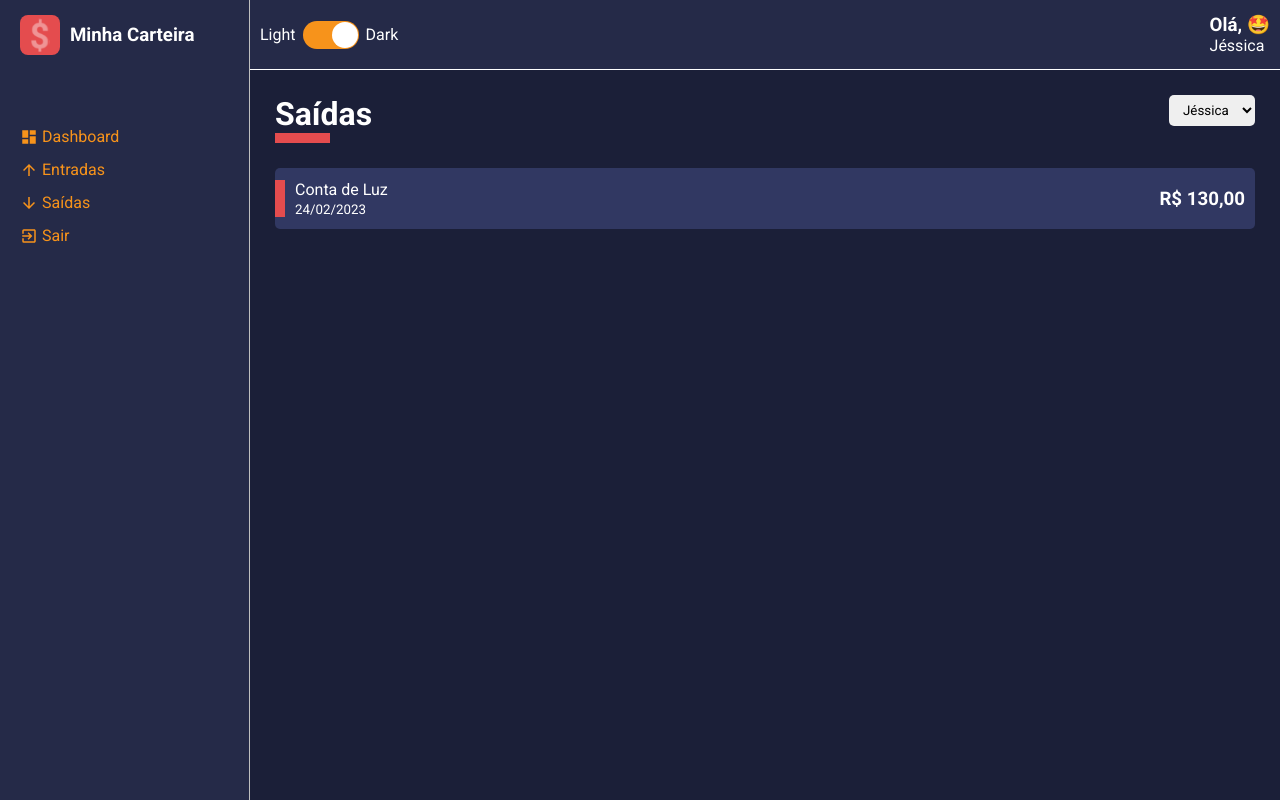
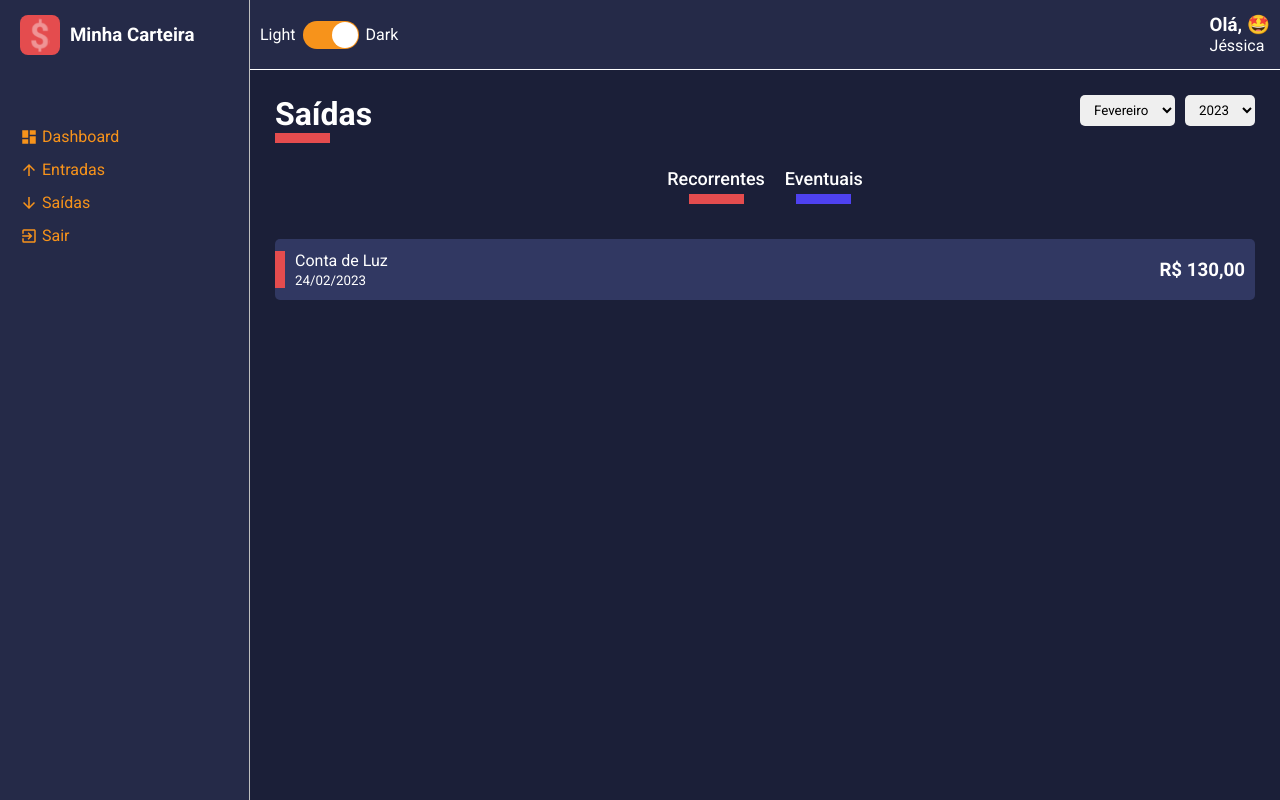
Before and after one commit to JessicaLopesDev/my-wallet-dashboard, a React (Vite) app: page / in a window 1280 px wide. Built offline with nearby package versions, Linux system fonts and the light colour scheme.

Commit message:
Personaliza a scroll bar e cria os filtros recorrentes e eventuais

```diff
--- a/src/pages/List/index.tsx
+++ b/src/pages/List/index.tsx
@@ -4,17 +4,32 @@ import { SelectInput } from '../../components/SelectInput'
 import * as S from './styles'
 
 export const List = () => {
-  const options = [
-    { value: 'Jéssica', label: 'Jéssica' },
-    { value: 'Aurora', label: 'Aurora' },
-    { value: 'Jean', label: 'Jean' },
+  const months = [
+    { value: 2, label: 'Fevereiro' },
+    { value: 3, label: 'Março' },
+    { value: 4, label: 'Abril' },
+  ]
+
+  const years = [
+    { value: 2023, label: 2023 },
+    { value: 2022, label: 2022 },
+    { value: 2021, label: 2021 },
   ]
 
   return (
     <S.Container>
       <ContentHeader title="Saídas" lineColor="#E44C4E">
-        <SelectInput options={options} />
+        <SelectInput options={months} />
+        <SelectInput options={years} />
       </ContentHeader>
+      <S.Filters>
+        <button type="button" className="filter-tag" id="recurrents">
+          Recorrentes
+        </button>
+        <button type="button" className="filter-tag" id="eventuals">
+          Eventuais
+        </button>
+      </S.Filters>
       <S.Content>
         <HistoryFinanceCard
           tagColor="#E44C4E"
--- a/src/pages/List/styles.ts
+++ b/src/pages/List/styles.ts
@@ -2,4 +2,45 @@ import styled from 'styled-components'
 
 export const Container = styled.div``
 
+export const Filters = styled.div`
+  width: 100%;
+
+  display: flex;
+  justify-content: center;
+
+  margin-bottom: 30px;
+
+  .filter-tag {
+    font-size: 18px;
+    font-weight: 500;
+
+    background: none;
+    color: ${({ theme }) => theme.colors.white};
+
+    margin: 0 10px;
+
+    transition: opacity 0.3s;
+
+    &:hover {
+      opacity: 0.7;
+    }
+  }
+
+  #recurrents::after {
+    content: '';
+    display: block;
+    width: 55px;
+    margin: 5px auto;
+    border-bottom: 10px solid ${({ theme }) => theme.colors.warning};
+  }
+
+  #eventuals::after {
+    content: '';
+    display: block;
+    width: 55px;
+    margin: 5px auto;
+    border-bottom: 10px solid ${({ theme }) => theme.colors.success};
+  }
+`
+
 export const Content = styled.div``
```
